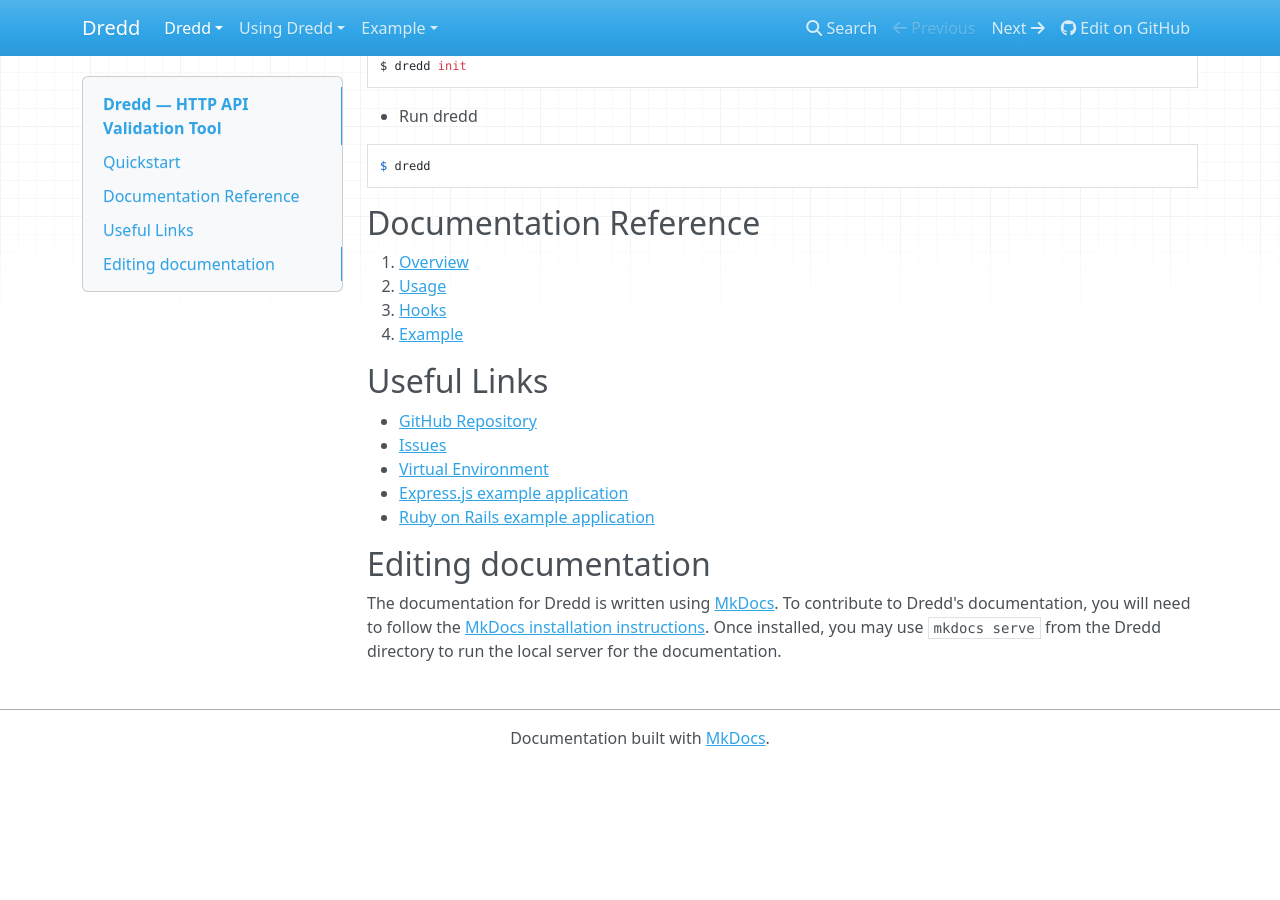
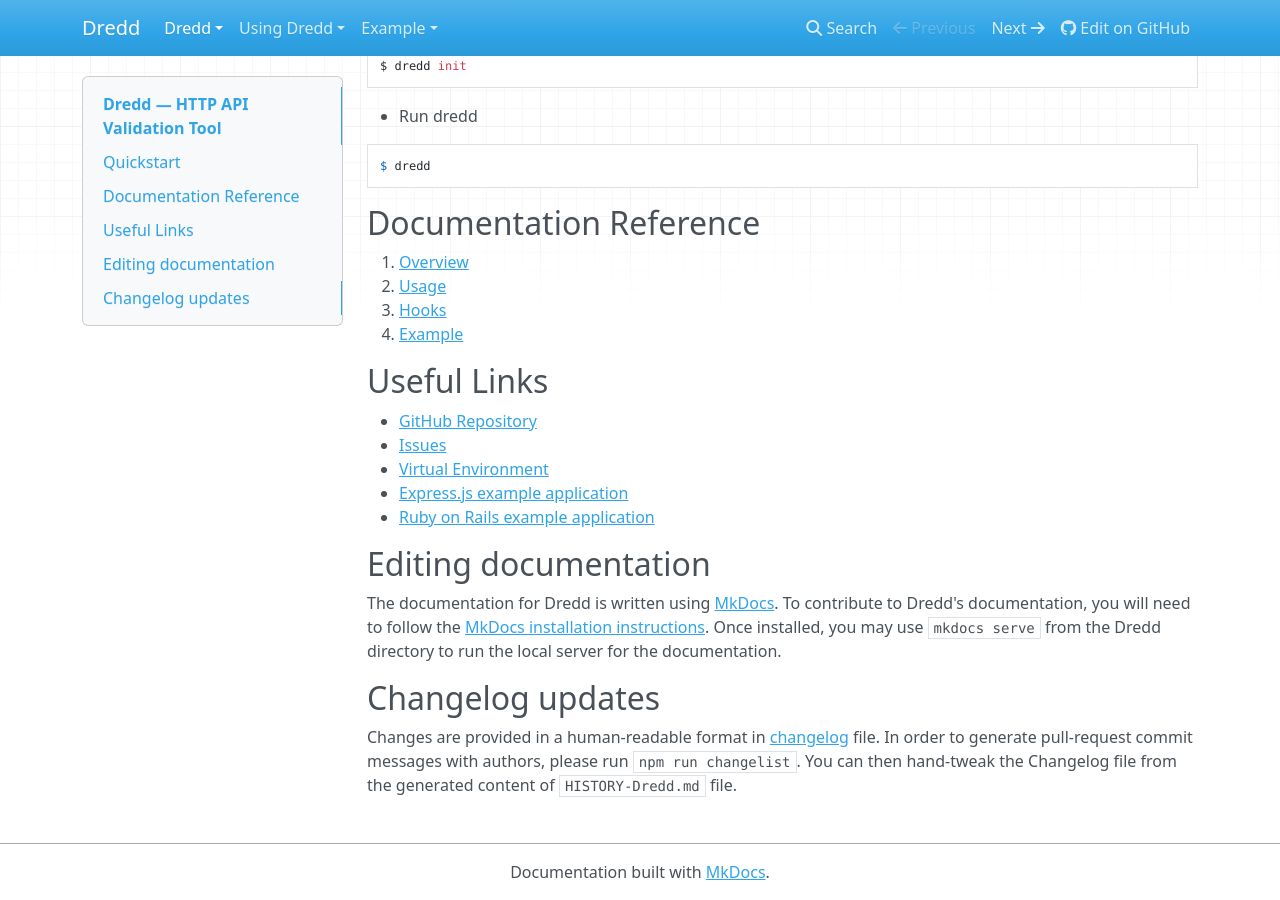
Before and after one commit to apiaryio/dredd, an MkDocs documentation site: the page built from docs/index.md, in a window 1280 px wide and 900 px high, scrolled down 817 px. Built offline with MkDocs 1.6.1, drawn with Linux system fonts in a browser that asks for light colours; nearby versions of some CDN libraries; old or Windows-style settings are respelled for this version of MkDocs; before the commit the page ends 1583 px from its top, so only the background shows below that.

Commit message:
How to write/generate Dredd history file and make a Changelog update

```diff
--- a/docs/index.md
+++ b/docs/index.md
@@ -63,3 +63,8 @@
 ## Editing documentation
 
 The documentation for Dredd is written using [MkDocs](http://www.mkdocs.org/). To contribute to Dredd's documentation, you will need to follow the [MkDocs installation instructions](http://www.mkdocs.org/#installation). Once installed, you may use `mkdocs serve` from the Dredd directory to run the local server for the documentation.
+
+## Changelog updates
+
+Changes are provided in a human-readable format in [changelog](CHANGELOG.md) file.
+In order to generate pull-request commit messages with authors, please run `npm run changelist`. You can then hand-tweak the Changelog file from the generated content of `HISTORY-Dredd.md` file.
```
